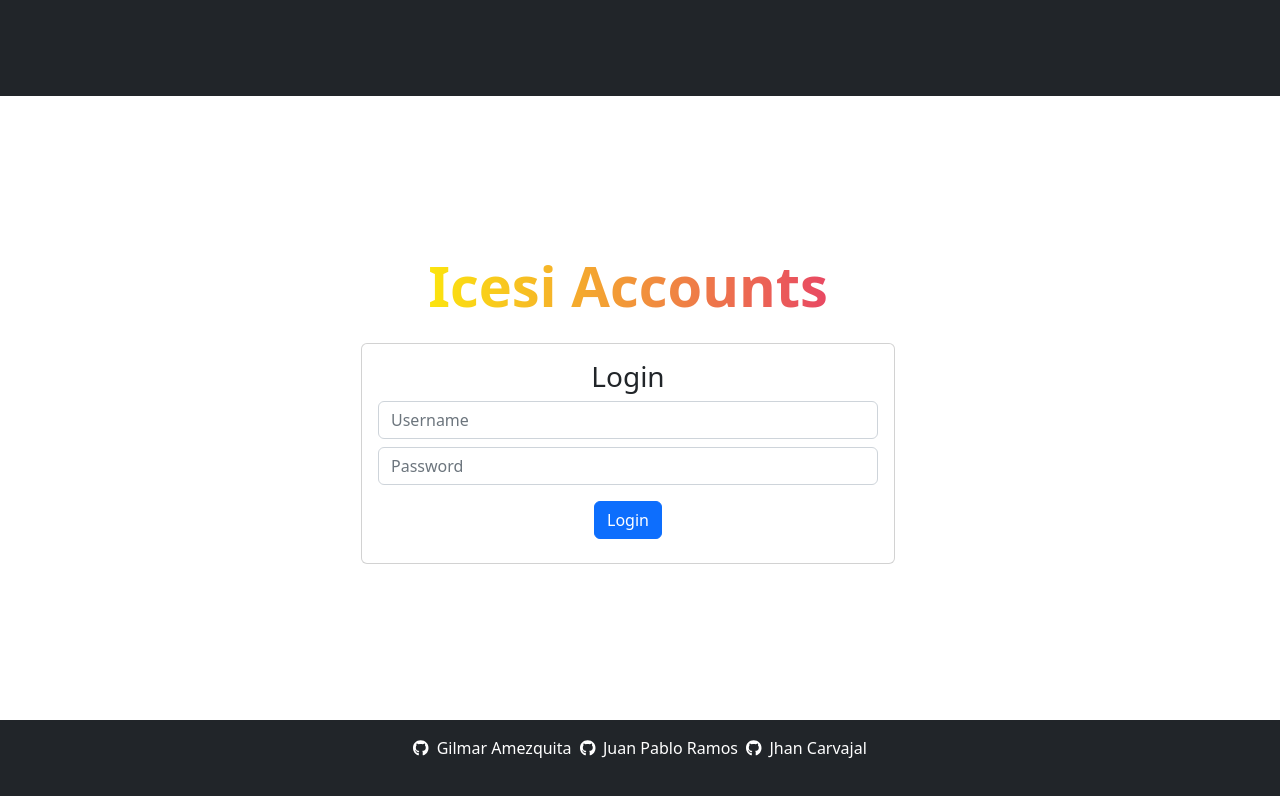
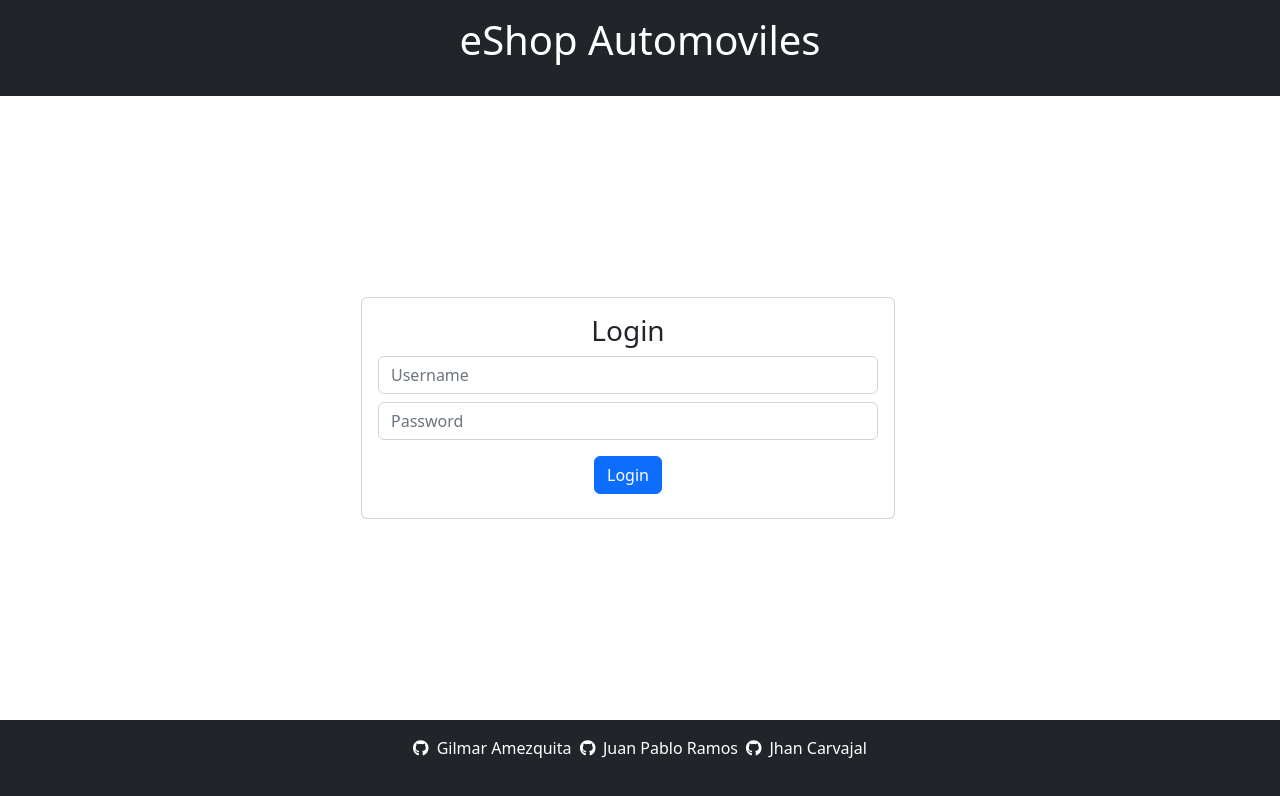
Before and after one commit to IcesiComputacionInternet/TallerFinal, a React (Vite) app in the folder frontAutomoviles/: page /login in a window 1280 px wide. Shown: the top 796 px of the page. Built offline with nearby package versions, Linux system fonts and the light colour scheme.

Commit message:
Added more views

```diff
--- a/frontAutomoviles/src/App.tsx
+++ b/frontAutomoviles/src/App.tsx
@@ -1,26 +1,44 @@
 import { useState, useEffect } from 'react';
 import { BrowserRouter, Navigate, Routes, Route } from 'react-router-dom';
+import FooterInfo from './components/FooterInfo';
 
-import Login from './views/Auth';
+import AuthView from './views/Auth/AuthView';
+import Home from './views/Home/Home';
+import NotFound from './views/NotFound/NotFound';
 
 function App() {
   const [isLoggedIn, setIsLoggedIn] = useState<boolean>(
-    () => localStorage.getItem('jwt') !== null
+    () => localStorage.getItem('jwt') === null
   );
 
   useEffect(() => {
     localStorage.setItem("logged_user", JSON.stringify(isLoggedIn));
   }, [isLoggedIn]);
 
+  const logIn = () => {
+    setIsLoggedIn(true);
+  };
+
   return (
+    <>
       <BrowserRouter>
         <Routes>
           <Route
             path="/login"
-          element={<Login />}
+            element={<AuthView setLogin={logIn}/>}
+          />
+          <Route
+            path='/home'
+            element={isLoggedIn ? <Home /> : <Navigate to='/login' />}
+          />
+          <Route
+            path='/*'
+            element={isLoggedIn ? <NotFound /> : <Navigate to='/login' />}
           />
         </Routes>
       </BrowserRouter>
+      <FooterInfo />
+    </>
   )
 }
 
--- /dev/null
+++ b/frontAutomoviles/src/components/FooterInfo.tsx
@@ -0,0 +1,51 @@
+import { FontAwesomeIcon } from "@fortawesome/react-fontawesome";
+import { faGithub } from "@fortawesome/free-brands-svg-icons";
+
+function FooterInfo() {
+    return (
+        <footer className="p-3 bg-dark text-white" style={{ height: '10vh' }}>
+            <div className="container d-flex flex-wrap align-items-center justify-content-center">
+                <ul className="list-inline">
+                    <li className="list-inline-item">
+                        <a href="https://github.com/GilmarAmezquita" target="_blank" rel="noopener noreferrer" className="text-decoration-none text-white">
+                            <ul className="list-inline">
+                                <li className="list-inline-item">
+                                    <FontAwesomeIcon icon={faGithub} />
+                                </li>
+                                <li className="list-inline-item">
+                                    Gilmar Amezquita
+                                </li>
+                            </ul>
+                        </a>
+                    </li>
+                    <li className="list-inline-item">
+                        <a href="https://github.com/Juan-dev123" target="_blank" rel="noopener noreferrer" className="text-decoration-none text-white">
+                            <ul className="list-inline">
+                                <li className="list-inline-item">
+                                    <FontAwesomeIcon icon={faGithub} />
+                                </li>
+                                <li className="list-inline-item">
+                                    Juan Pablo Ramos
+                                </li>
+                            </ul>
+                        </a>
+                    </li>
+                    <li className="list-inline-item">
+                        <a href="https://github.com/Rockthor1106" target="_blank" rel="noopener noreferrer" className="text-decoration-none text-white">
+                            <ul className="list-inline">
+                                <li className="list-inline-item">
+                                    <FontAwesomeIcon icon={faGithub} />
+                                </li>
+                                <li className="list-inline-item">
+                                    Jhan Carvajal
+                                </li>
+                            </ul>
+                        </a>
+                    </li>
+                </ul>
+            </div>
+        </footer>
+    );
+}
+
+export default FooterInfo;
--- /dev/null
+++ b/frontAutomoviles/src/views/Auth/AuthView.tsx
@@ -0,0 +1,22 @@
+import LoginForm from "./components/LoginForm";
+
+interface Props {
+    setLogin: () => void;
+}
+
+function AuthView ({setLogin}: Props) {
+    return (
+
+        <div>
+            <header className="p-3 bg-dark text-white" style={{height:'12vh'}}>
+                <div className="container d-flex align-items-center justify-content-center">
+                    <span className="text-center display-6"><strong>eShop Automoviles</strong></span>
+                </div>
+            </header>
+            <LoginForm setLogin={setLogin}/>
+
+        </div>
+    )
+}
+
+export default AuthView;
--- a/frontAutomoviles/src/views/Auth/components/LoginForm.tsx
+++ b/frontAutomoviles/src/views/Auth/components/LoginForm.tsx
@@ -1,4 +1,5 @@
 import { useState } from 'react'
+import { NavigateFunction, useNavigate} from "react-router-dom";
 
 interface Props {
     setLogin: () => void;
@@ -8,20 +9,18 @@ const Login = ({setLogin}: Props) => {
     const [username, setUsername] = useState("");
     const [password, setPassword] = useState("");
 
+    const navigation: NavigateFunction = useNavigate();
+
     const handleSubmit = async (event: any) => {
         event.preventDefault();
-        console
+        setLogin();
+        navigation("/home");
     };
 
     return (
         <div className='container d-flex align-items-center' style={{ height: "78vh"}}>
             <div className='row justify-content-center w-100'>
                 <div className='col-md-6'>
-                    <h1 className="display-4 text-center mb-4"
-                        style={{ fontWeight: "bold",
-                                background: "linear-gradient(to right, #ffff00, #e52e71)",
-                                WebkitBackgroundClip: "text",
-                                WebkitTextFillColor: "transparent" }}>Icesi Accounts</h1>
                     <div className='card'>
                         <div className='card-body text-center'>
                             <h3 className='card-title'>Login</h3>
--- a/frontAutomoviles/src/views/Auth/index.tsx
+++ /dev/null
@@ -1,60 +0,0 @@
-import { FontAwesomeIcon } from "@fortawesome/react-fontawesome";
-import { faGithub } from "@fortawesome/free-brands-svg-icons";
-import LoginForm from "./components/LoginForm";
-
-function Login () {
-    return (
-
-        <div>
-            <header className="p-3 bg-dark text-white" style={{height:'12vh'}}>
-                <div className="container">
-                </div>
-            </header>
-            <LoginForm setLogin={() => true}/>
-            <footer className="p-3 bg-dark text-white" style={{ height: '10vh' }}>
-                <div className="container d-flex flex-wrap align-items-center justify-content-center">
-                    <ul className="list-inline">
-                        <li className="list-inline-item">
-                            <a href="https://github.com/GilmarAmezquita" target="_blank" rel="noopener noreferrer" className="text-decoration-none text-white">
-                                <ul className="list-inline">
-                                    <li className="list-inline-item">
-                                        <FontAwesomeIcon icon={faGithub} />
-                                    </li>
-                                    <li className="list-inline-item">
-                                        Gilmar Amezquita
-                                    </li>
-                                </ul>
-                            </a>
-                        </li>
-                        <li className="list-inline-item">
-                            <a href="https://github.com/Juan-dev123" target="_blank" rel="noopener noreferrer" className="text-decoration-none text-white">
-                                <ul className="list-inline">
-                                    <li className="list-inline-item">
-                                        <FontAwesomeIcon icon={faGithub} />
-                                    </li>
-                                    <li className="list-inline-item">
-                                        Juan Pablo Ramos
-                                    </li>
-                                </ul>
-                            </a>
-                        </li>
-                        <li className="list-inline-item">
-                            <a href="https://github.com/Rockthor1106" target="_blank" rel="noopener noreferrer" className="text-decoration-none text-white">
-                                <ul className="list-inline">
-                                    <li className="list-inline-item">
-                                        <FontAwesomeIcon icon={faGithub} />
-                                    </li>
-                                    <li className="list-inline-item">
-                                        Jhan Carvajal
-                                    </li>
-                                </ul>
-                            </a>
-                        </li>
-                    </ul>
-                </div>
-            </footer>
-        </div>
-    )
-}
-
-export default Login;
--- /dev/null
+++ b/frontAutomoviles/src/views/Home/Home.tsx
@@ -0,0 +1,9 @@
+function Home () {
+  return (
+    <div>
+      <h1>Home</h1>
+    </div>
+  )
+}
+
+export default Home;
--- /dev/null
+++ b/frontAutomoviles/src/views/NotFound/NotFound.tsx
@@ -0,0 +1,23 @@
+import { NavigateFunction, useNavigate } from "react-router-dom";
+
+function NotFound() {
+    const navigation: NavigateFunction = useNavigate();
+
+    const goHome = () => {
+        navigation("/home");
+    };
+
+  return (
+    <div className="container d-flex align-items-center" style={{ height: "90vh" }}>
+      <div className="row justify-content-center w-100">
+        <div className="col-md-6 text-center">
+          <h1 className="display-4">404 Not Found</h1>
+          <p className="lead">The page you are looking for does not exist.</p>
+          <button className="btn btn-primary" onClick={goHome}>Go Home</button>
+        </div>
+      </div>
+    </div>
+  );
+}
+
+export default NotFound;
```
Lines whose indentation alone changed are shown as unchanged.
